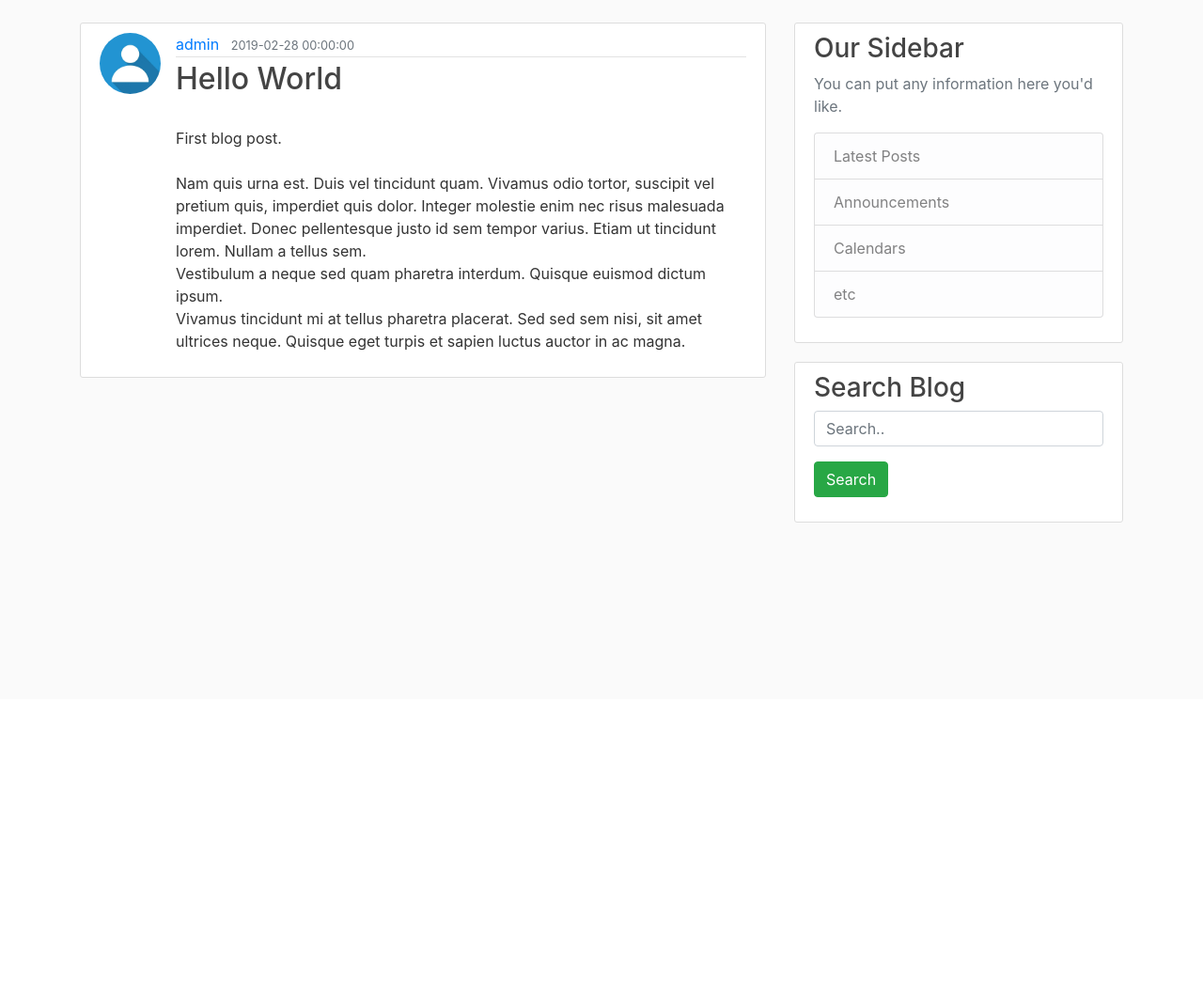
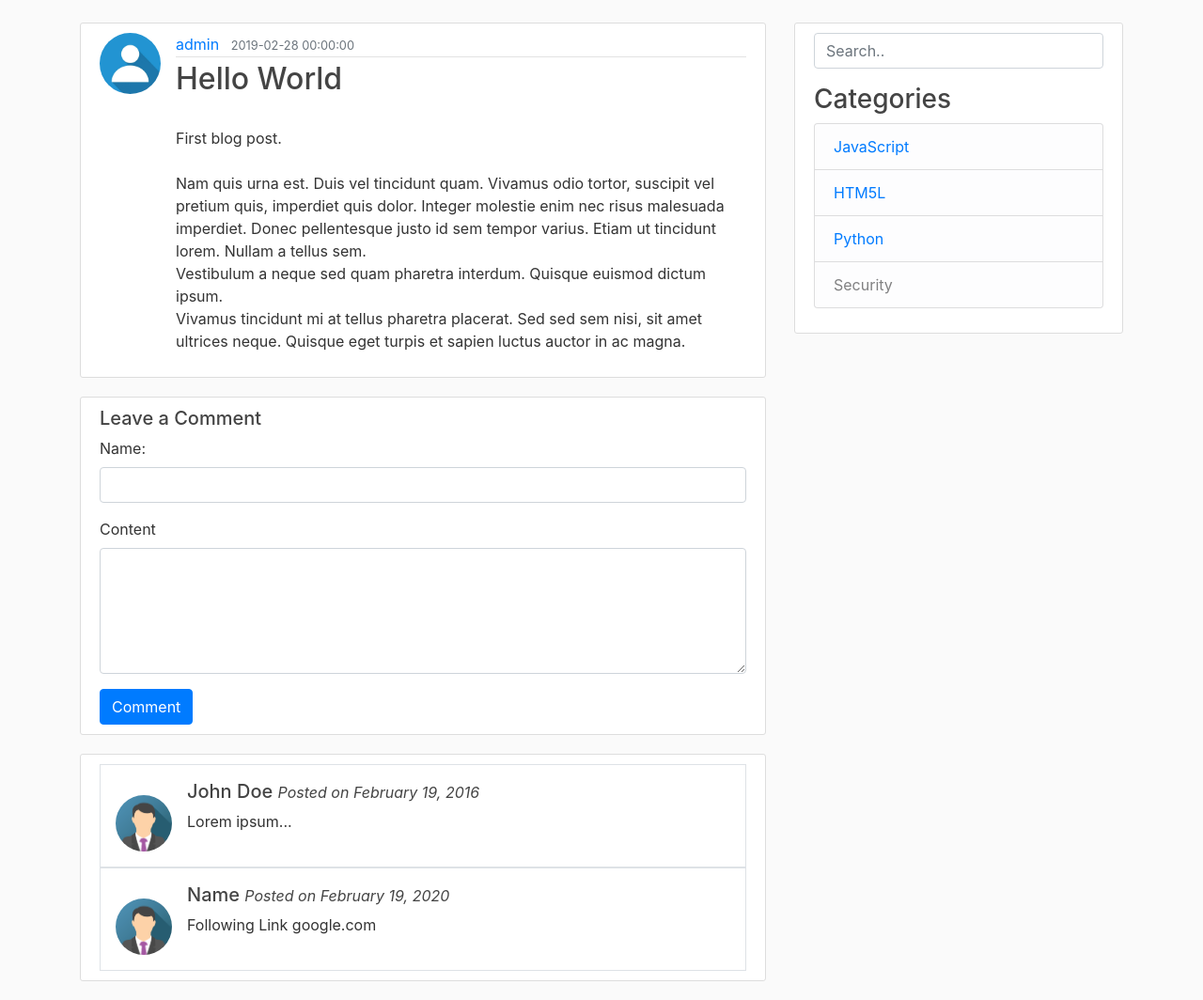
Before and after one commit to Trinhduyet/BlogFlask, a Flask app: page /post/1 in a window 1280 px wide. Shown: the part 56-1120 px from the top of the page at 94% size. Before the commit the page ends 612 px from the top, so only its background shows below. Run offline with Flask 2, Linux system fonts and the light colour scheme; data comes from the database, SQL or seed files in the repository; both versions use the stored data as it was after the commit; some libraries are stand-ins or nearby versions.

Commit message:
updata code

```diff
--- a/flaskblog/templates/layout.html
+++ b/flaskblog/templates/layout.html
@@ -60,26 +60,30 @@
             </div>
             <div class="col-md-4">
             <div class="content-section">
-                <h3>Our Sidebar</h3>
-                <p class='text-muted'>You can put any information here you'd like.
+                <form action="/search" method="POST">
+                    <p><input class="form-control" type = "text" name = "keyword"  placeholder="Search.."/></p>
+
+
+                </form>
+                <h3>Categories</h3>
                 <ul class="list-group">
-                    <li class="list-group-item list-group-item-light">Latest Posts</li>
-                    <li class="list-group-item list-group-item-light">Announcements</li>
-                    <li class="list-group-item list-group-item-light">Calendars</li>
-                    <li class="list-group-item list-group-item-light">etc</li>
+                    <li class="list-group-item list-group-item-light"><a href="#"> JavaScript</a> </li>
+                    <li class="list-group-item list-group-item-light"><a href="#">HTM5L</a> </li>
+                    <li class="list-group-item list-group-item-light"><a href="#">Python</a> </li>
+                    <li class="list-group-item list-group-item-light"><a href="#"></a> Security</li>
                 </ul>
 
                 </p>
             </div>
             <!-- search -->
-            <div class="content-section">
+            <!-- <div class="content-section">
                 <h3>Search Blog</h3>
                 <form action="http://127.0.0.1:5000/search" method="POST">
                     <p><input class="form-control" type = "text" name = "keyword"  placeholder="Search.."/></p>
                     <p><input class="btn btn-success" type="submit" value="Search"></p>
 
                 </form>
-            </div>
+            </div> -->
         </div>
         </main>
 
--- a/flaskblog/templates/post.html
+++ b/flaskblog/templates/post.html
@@ -17,6 +17,44 @@
             <p class="article-content">{{ post.content|safe }}</p>
         </div>
     </article>
+    <!-- Comment -->
+
+  <div class="content-section">
+    <h5>Leave a Comment</h5>
+
+    <div class="form-group">
+        <label for="usr">Name:</label>
+        <input type="text" class="form-control" id="usr">
+      </div>
+
+      <div class="form-group">
+        <label for="comment">Content</label>
+        <textarea class="form-control" rows="5" id="comment"></textarea>
+      </div>
+      <button type="submit" class="btn btn-primary">Comment</button>
+
+  </div>
+
+
+  <div class="content-section">
+    <div class="media border p-3">
+        <img src="../static/profile_pics/img_avatar3.png" alt="John Doe" class="mr-3 mt-3 rounded-circle" style="width:60px;">
+        <div class="media-body">
+          <h5>John Doe <small><i>Posted on February 19, 2016</i></small></h5>
+          <p>Lorem ipsum...</p>
+        </div>
+      </div>
+      <div class="media border p-3">
+        <img src="../static/profile_pics/img_avatar3.png" alt="John Doe" class="mr-3 mt-3 rounded-circle" style="width:60px;">
+        <div class="media-body">
+          <h5>Name <small><i>Posted on February 19, 2020</i></small></h5>
+          <p>Following Link google.com</p>
+        </div>
+      </div>
+  </div>
+
+
+
     <!-- Modal -->
     <div class="modal fade" id="deleteModal" tabindex="-1" role="dialog" aria-labelledby="deleteModalLabel" aria-hidden="true">
         <div class="modal-dialog" role="document">
--- a/flaskblog/users/routes.py
+++ b/flaskblog/users/routes.py
@@ -45,6 +45,8 @@ def logout():
     logout_user()
     return redirect(url_for('main.home'))
 
+# Mail
+
 
 @users.route("/change-pwd", methods=['GET', 'POST'])
 @login_required
--- a/requirements.txt
+++ b/requirements.txt
@@ -1,4 +1,4 @@
-flask
+Flask==1.1.1
 flask-sqlalchemy
 flask-script
 flask-wtf
--- a/run.py
+++ b/run.py
@@ -6,8 +6,11 @@ from flaskblog import db
 
 from datetime import datetime
 
+from flask_bcrypt import Bcrypt
+
 app = create_app()
 manager = Manager(app)
+bcrypt = Bcrypt()
 
 @manager.command
 def init():
@@ -30,6 +33,7 @@ def filldb():
         username = "admin",
         email = "admin@gmail.com",
         password = "123456"
+        # password =   bcrypt.generate_password_hash("123456");
     )
     db.session.add(admin)
     db.session.commit()
```
Also changed, not shown: flaskblog/posts/routes.py (+16 -0 lines), flaskblog/templates/about.html (+12 -1 lines), flaskblog/templates/author_mail.html (added, +12 -0 lines), flaskblog/site.db, flaskblog/static/profile_pics/img_avatar3.png (added).
